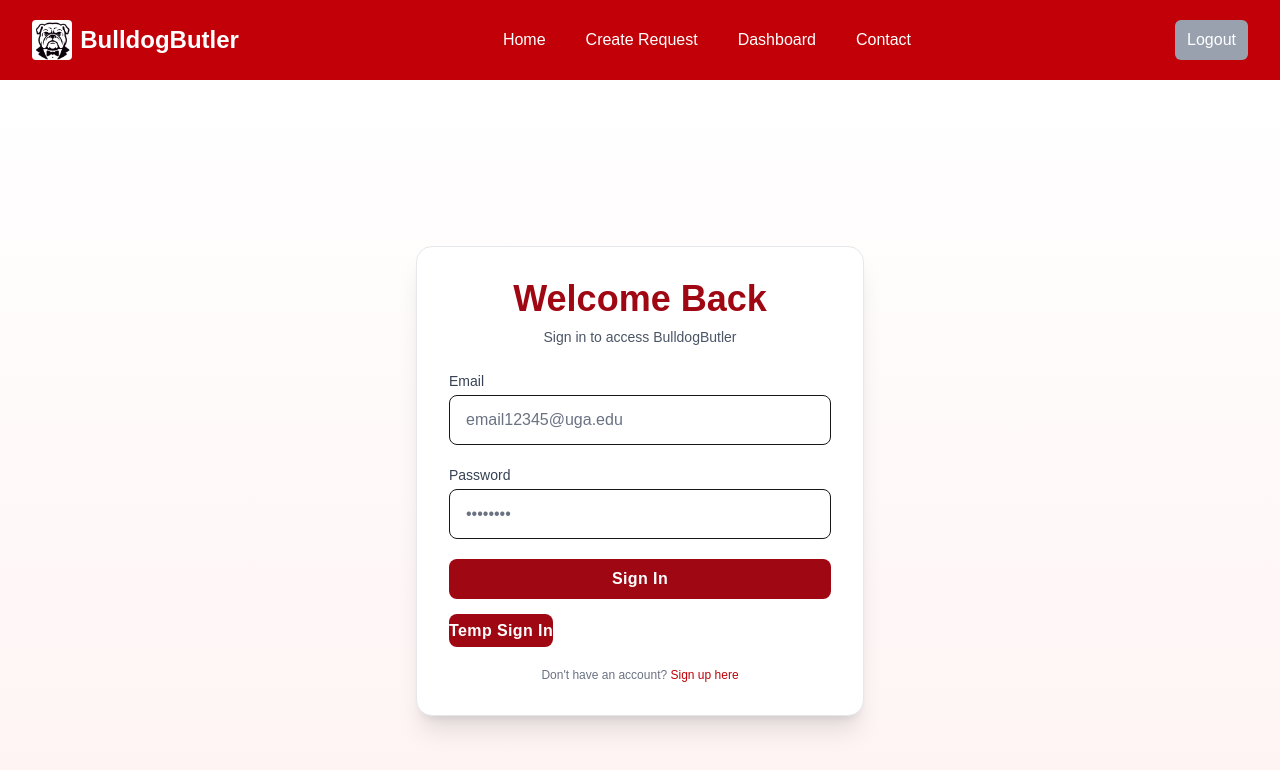
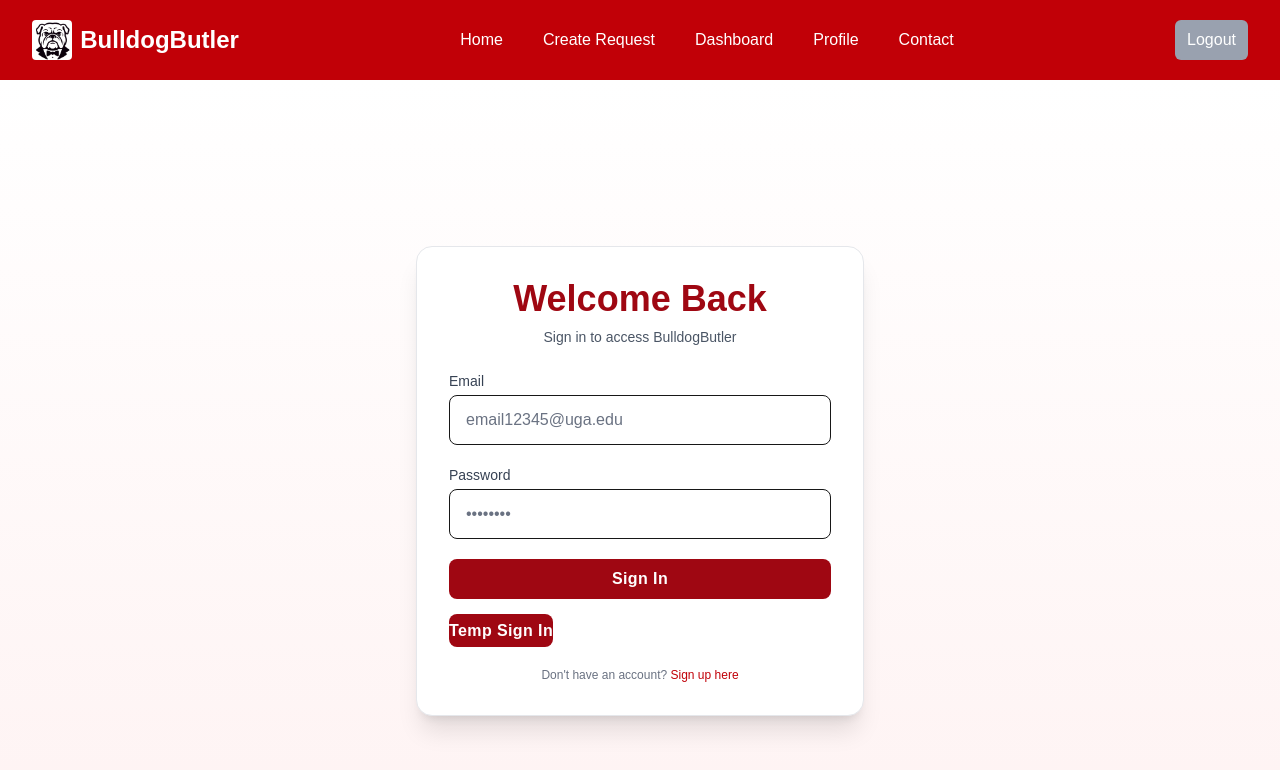
Before and after one commit to richardxphan/BulldogButler, a Next.js app: page /login in a window 1280 px wide. Shown: the top 770 px of the page. Built offline with nearby package versions, Linux system fonts and the light colour scheme.

Commit message:
Revert "Merge pull request #18 from richardxphan/revert-17-Richard-AddingProfiletoNav"
This reverts commit d07039edfee4f86b9487ee2c76ecaa19d9459c9c, reversing
changes made to 8edb84c6224a9040309c561a568802c48165feee.

```diff
--- a/src/components/Navbar.tsx
+++ b/src/components/Navbar.tsx
@@ -41,6 +41,9 @@
             )}
             {isLoggedIn && (
               <Link href='/dashboard' className='text-white px-3 py-2 rounded-md hover:bg-gray-800'>Dashboard</Link>
+              )}
+            {isLoggedIn && (
+                <Link href='/profile' className='text-white px-3 py-2 rounded-md hover:bg-gray-800'>Profile</Link>
             )}
             <Link href='/contact' className='text-white px-3 py-2 rounded-md hover:bg-gray-800'>Contact</Link>
 
@@ -51,6 +54,7 @@
               Login | Register
             </Link>
           )}
+
 
           {isLoggedIn && (
             <button onClick={handleLogout} className='text-white bg-gray-400 hover:bg-gray-500 px-3 py-2 rounded-md'>
```
